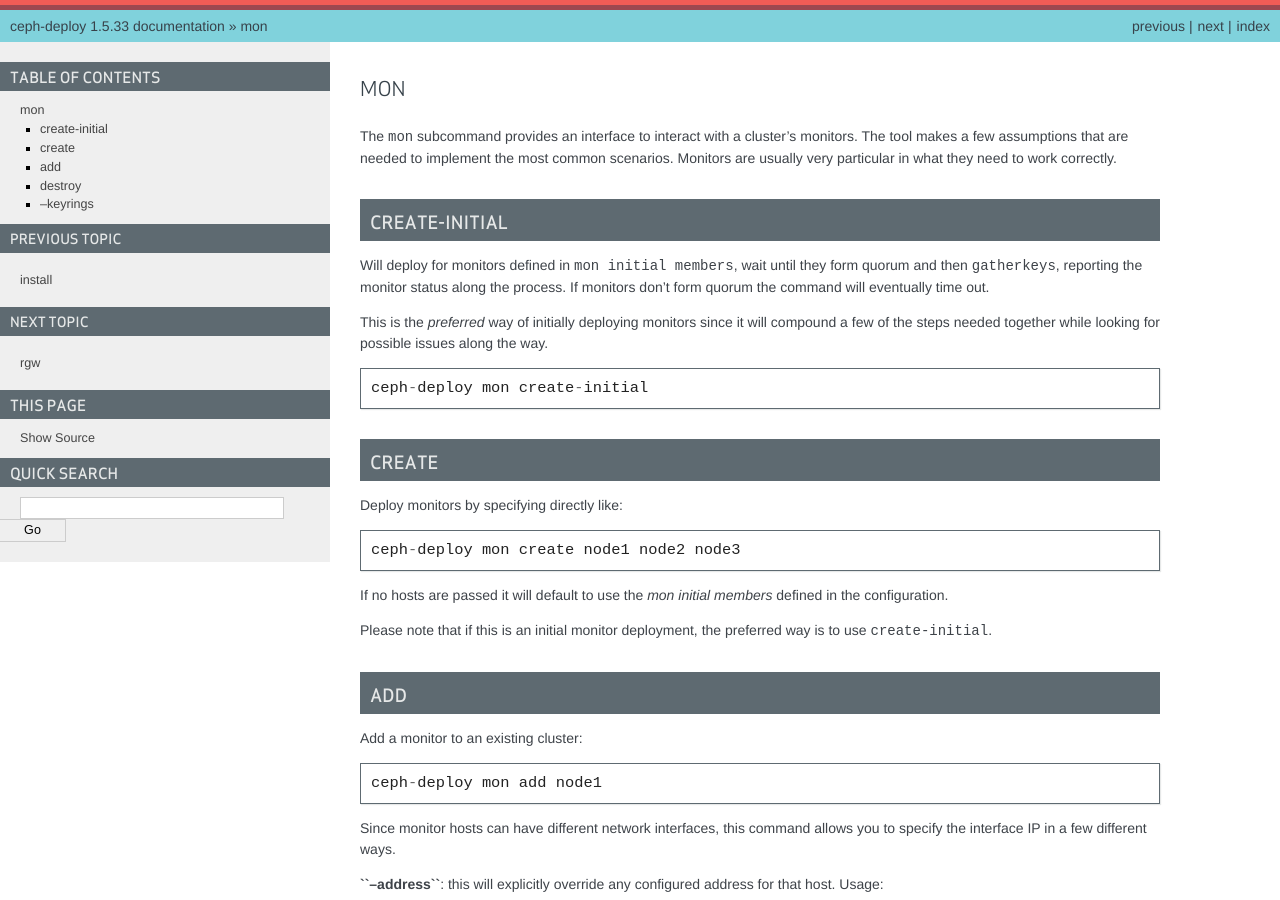
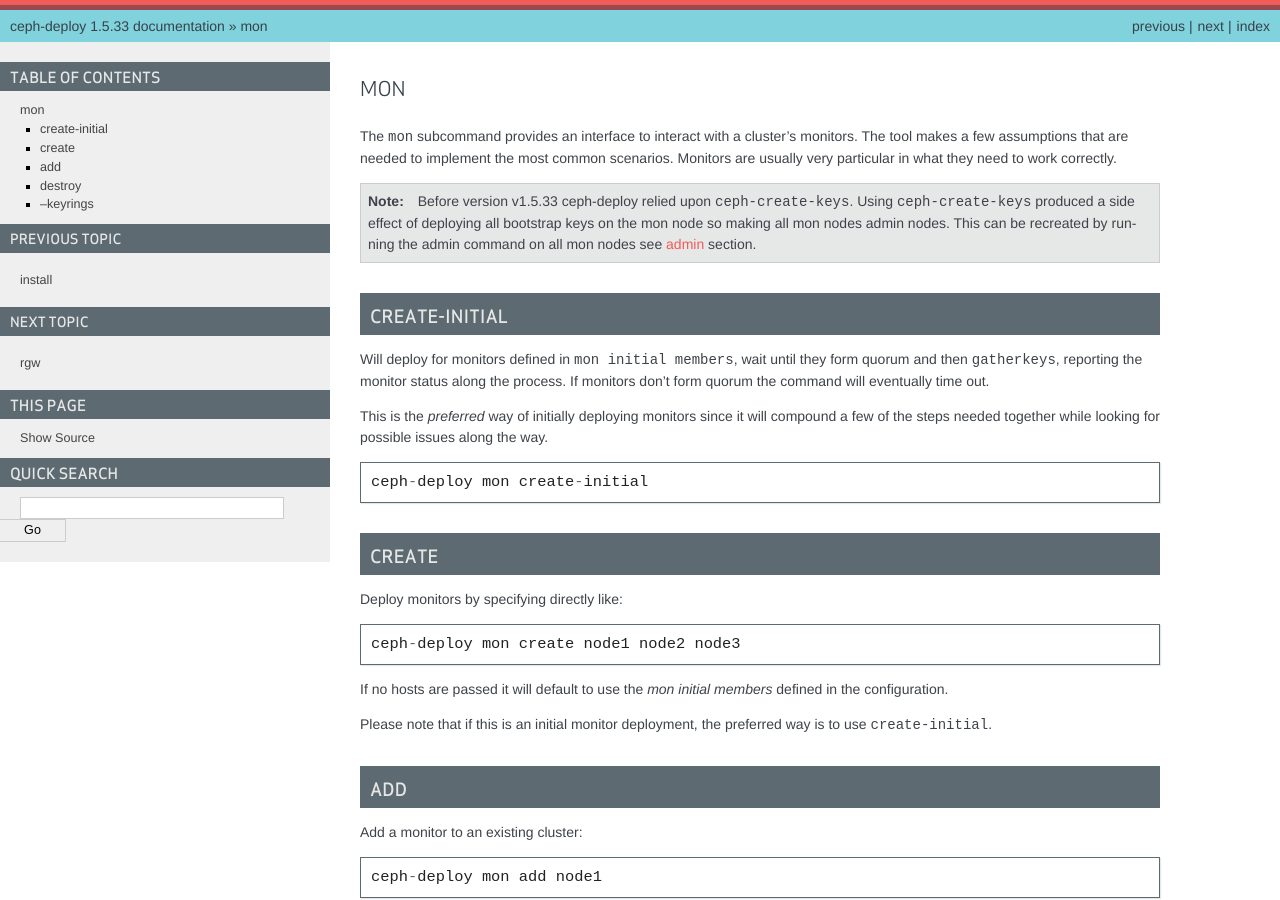
Before and after one commit to ceph/ceph-deploy, a Sphinx documentation site: the page built from docs/source/mon.rst, in a window 1280 px wide and 900 px high. Built offline with Sphinx 7.4.7, drawn with Linux system fonts in a browser that asks for light colours.

Commit message:
[fix-remove-ceph-create-keys-dep_cp] docs.source.mon: Add note on changed behavior
The gatherkeys subcommand does not depend upon ceph-create-keys so does not
have to have the side effect of making mons admin nodes.

Signed-off-by: Owen Synge <osynge@suse.com>

```diff
--- a/docs/source/mon.rst
+++ b/docs/source/mon.rst
@@ -6,6 +6,12 @@
 monitors. The tool makes a few assumptions that are needed to implement the
 most common scenarios. Monitors are usually very particular in what they need
 to work correctly.
+
+.. note:: Before version v1.5.33 ceph-deploy relied upon ``ceph-create-keys``.
+          Using ``ceph-create-keys`` produced a side effect of deploying all
+          bootstrap keys on the mon node so making all mon nodes admin nodes.
+          This can be recreated by running the admin command on all mon nodes
+          see :ref:`admin` section.
 
 create-initial
 ------------------
```
